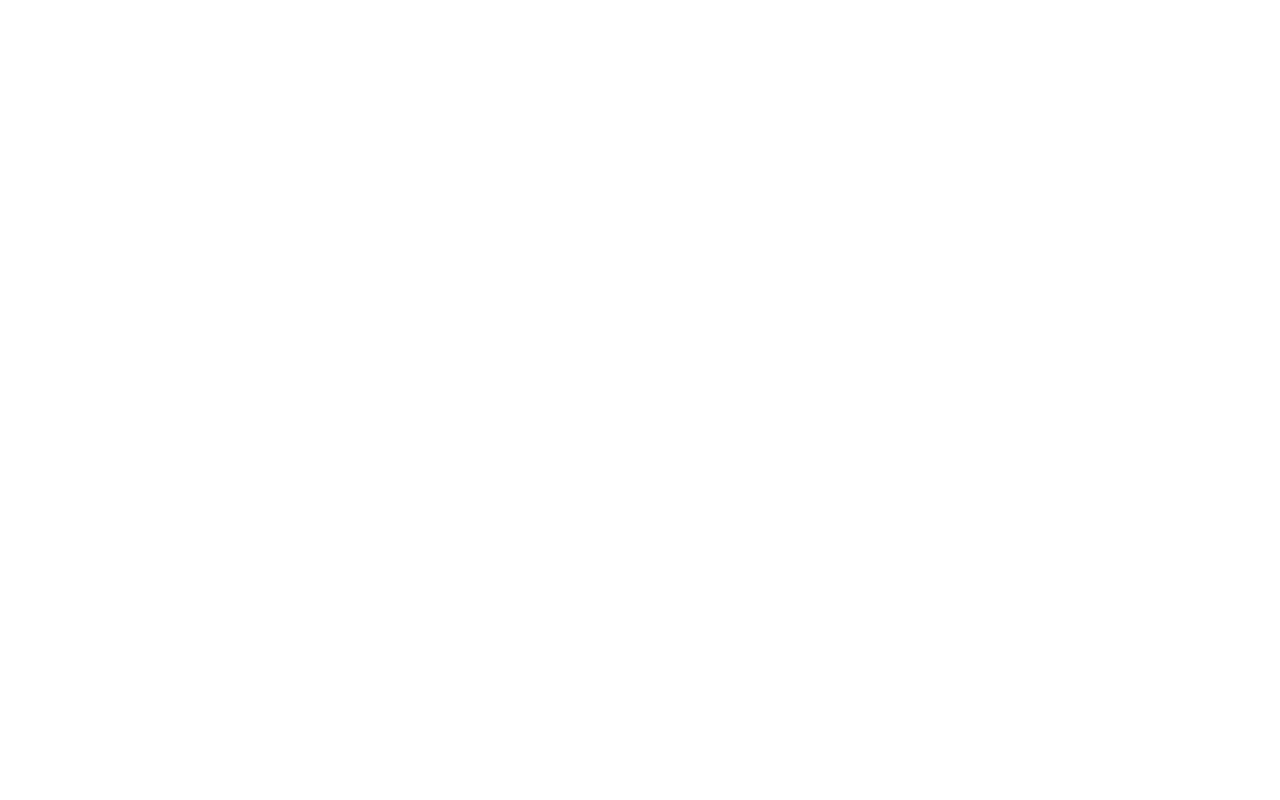
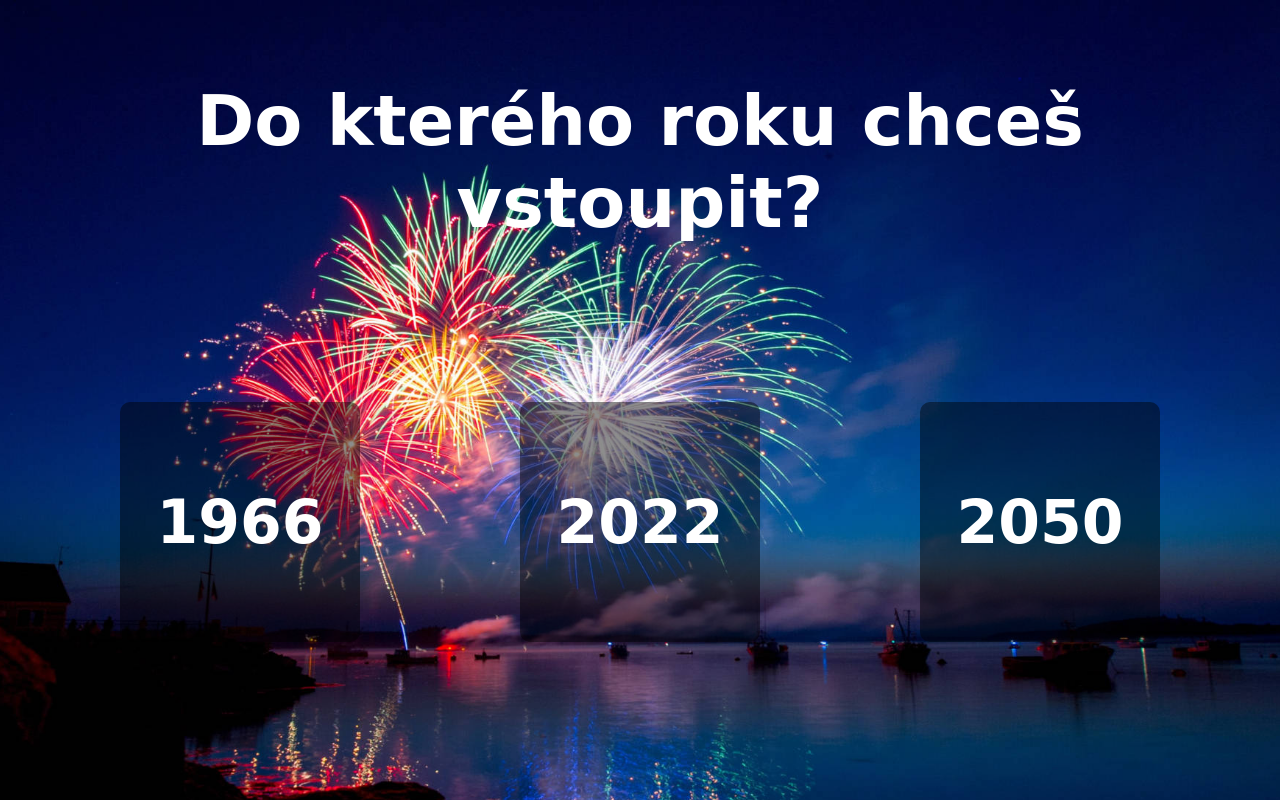
Before and after one commit to Janoskova/new-year-greetings, a plain HTML site: page index.html in a window 1280 px wide. Drawn offline with Linux system fonts and the light colour scheme; a web font is replaced by a local one.

Commit message:
introduction page added

```diff
--- a/index.html
+++ b/index.html
@@ -4,7 +4,34 @@
     <meta charset="UTF-8" />
     <meta http-equiv="X-UA-Compatible" content="IE=edge" />
     <meta name="viewport" content="width=device-width, initial-scale=1.0" />
+    <link rel="preconnect" href="https://fonts.googleapis.com" />
+    <link rel="preconnect" href="https://fonts.gstatic.com" crossorigin />
+    <link
+      href="https://fonts.googleapis.com/css2?family=Qwitcher+Grypen:wght@400;700&display=swap"
+      rel="stylesheet"
+    />
     <title>Novoroční přání</title>
+    <link rel="stylesheet" href="./css/style.css" />
   </head>
+  <div class="introduction">
+    <h1 class="introduction__text">Do kterého roku chceš vstoupit?</h1>
+    <a href="#" class="introduction__link">
+      <div class="introduction__box">
+        <h2 class="introduction__year">1966</h2>
+      </div></a
+    >
+
+    <a href="#" class="introduction__link"
+      ><div class="introduction__box">
+        <h2 class="introduction__year">2022</h2>
+      </div></a
+    >
+
+    <a href="#" class="introduction__link">
+      <div class="introduction__box">
+        <h2 class="introduction__year">2050</h2>
+      </div></a
+    >
+  </div>
   <body></body>
 </html>
--- /dev/null
+++ b/scss/base/_typograpghy.scss
@@ -0,0 +1,17 @@
+html {
+  box-sizing: border-box;
+}
+
+*,
+::before,
+::after {
+  box-sizing: inherit;
+}
+
+body {
+  margin: 0;
+  font-family: 'Qwitcher Grypen', cursive;
+}
+
+$spacer: 20px;
+$spacer-double: 40px;
--- /dev/null
+++ b/scss/layout/footer.scss
@@ -0,0 +1 @@
+@use '../base/typograpghy';
--- /dev/null
+++ b/scss/style.scss
@@ -0,0 +1,88 @@
+@use 'base/typograpghy';
+
+.introduction {
+  min-height: 100vh;
+  background-image: url(../images/fireworks.jpg);
+  background-repeat: no-repeat;
+  background-position: center top;
+  padding: typograpghy.$spacer-double;
+  text-align: center;
+  color: white;
+  @keyframes zoom {
+    0% {
+      background-size: 120% 120%;
+    }
+    100% {
+      background-size: 100% 100%;
+    }
+  }
+  animation: zoom 20s infinite alternate linear;
+
+  &__text {
+    font-size: 50px;
+    margin: 0;
+  }
+
+  &__link {
+    text-decoration: none;
+    color: white;
+
+    &:hover {
+      color: #f5cd4f;
+    }
+  }
+
+  &__box {
+    background-color: rgba(0, 0, 0, 0.448);
+    height: 240px;
+    width: 240px;
+    margin: typograpghy.$spacer-double auto 0 auto;
+    display: flex;
+    align-items: center;
+    justify-content: center;
+    border-radius: 10px;
+    transition: transform 0.5s ease;
+
+    &:hover {
+      border: 1px solid #f5cd4f;
+      box-shadow: 0 0 1rem #f5cd4f;
+      transform: scale(1.1);
+    }
+  }
+
+  &__year {
+    font-size: 46px;
+  }
+
+  @media screen and (min-width: 640px) {
+    display: flex;
+    flex-wrap: wrap;
+    justify-content: space-around;
+    align-items: flex-start;
+
+    &__text {
+      flex-basis: 100%;
+      font-size: 60px;
+    }
+
+    &__box {
+      margin: typograpghy.$spacer-double typograpghy.$spacer-double 0
+        typograpghy.$spacer-double;
+    }
+
+    &__year {
+      font-size: 60px;
+    }
+  }
+
+  @media screen and (min-width: 1000px) {
+    &__text {
+      font-size: 70px;
+      margin-top: typograpghy.$spacer-double;
+    }
+
+    &__year {
+      font-size: 60px;
+    }
+  }
+}
```
Also changed, not shown: css/layout/footer.css (added), css/style.css (added), images/confetti.svg (added), images/fireworks.jpg (added), images/painted-guitar.jpg (added), images/star.svg (added), 2 other files.
